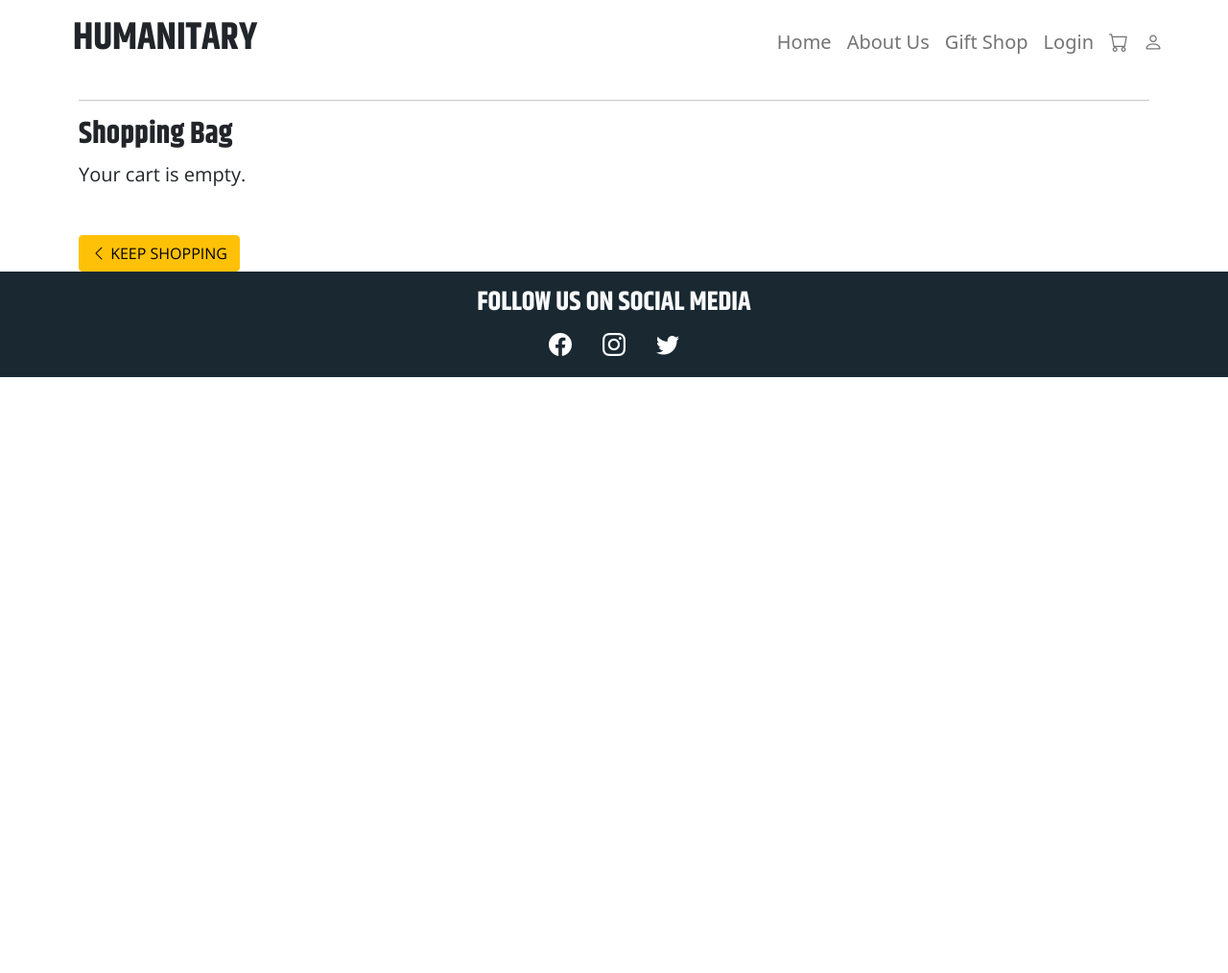
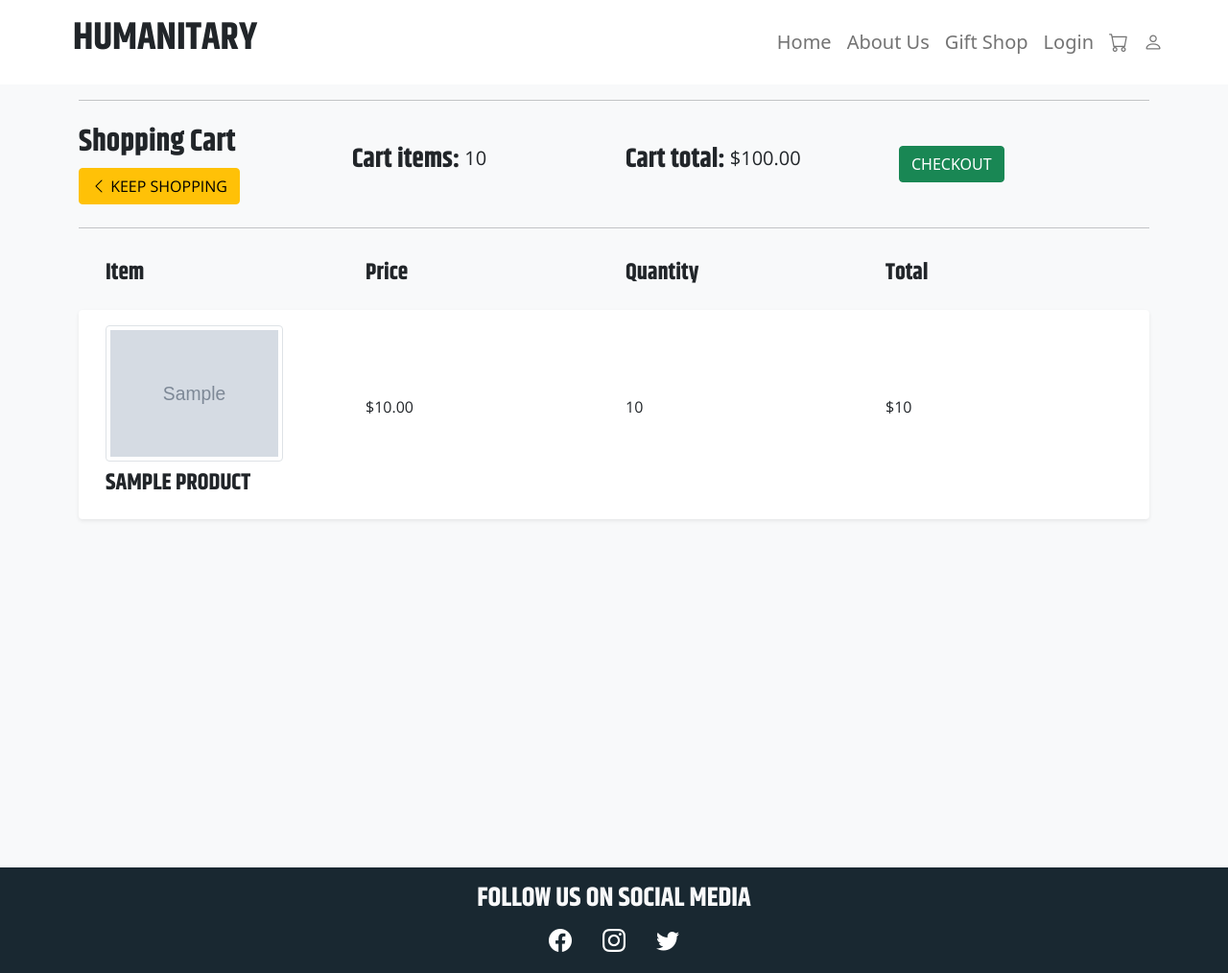
Before and after one commit to Code-Institute-Submissions/humanitary, a Django app: template cart/templates/cart/cart.html in a window 1280 px wide. Shown: the whole page at 96% size. Before the commit the page ends 393 px from the top, so only its background shows below. Run offline with Django 3.2, Linux system fonts and the light colour scheme; tables that the repository leaves empty hold one stand-in row (values such as "Sample post"); the template is opened without the code that fills it: values that come from a table or form of the project are taken from there, most other values are stand-ins (such as "Sample title", 1, 10 or a date in 2020); grey boxes marked "Sample" are stand-in pictures; some libraries are stand-ins or nearby versions.

Commit message:
Add functionality to render orderitems and total cost on the cart page

```diff
--- a/accounts/admin.py
+++ b/accounts/admin.py
@@ -1,6 +1,8 @@
 from django.contrib import admin
-from .models import Customer
+from .models import *
 
 # Register your models here.
 
 admin.site.register(Customer)
+admin.site.register(Order)
+admin.site.register(OrderItem)
--- a/accounts/models.py
+++ b/accounts/models.py
@@ -1,6 +1,8 @@
 from django.db import models
 from django.contrib.auth.models import User
+from django.db.models.deletion import SET_NULL
 from django.db.models.fields import CharField
+from shop.models import Product
 
 # Create your models here.
 
@@ -15,11 +17,41 @@ class Customer(models.Model):
         return self.name
 
 
-class Product(models.Model):
-
-    name = models.CharField(max_length=255)
-    description = models.TextField()
-    price = models.DecimalField(max_digits=6, decimal_places=2)
+class Order(models.Model):
+    customer = models.ForeignKey(
+        Customer, on_delete=SET_NULL, blank=True, null=True)
+    date_ordered = models.DateTimeField(auto_now_add=True)
+    complete = models.BooleanField(default=False, null=True, blank=False)
+    transaction_id = CharField(max_length=200, null=True)
 
     def __str__(self):
-        return self.name
+        return str(self.id)
+
+    @property
+    def get_cart_total(self):
+        orderitems = self.orderitem_set.all()
+        total = sum([item.get_total for item in orderitems])
+        return total
+
+    @property
+    def get_cart_items(self):
+        orderitems = self.orderitem_set.all()
+        total = sum([item.quantity for item in orderitems])
+        return total
+
+
+class OrderItem(models.Model):
+    product = models.ForeignKey(
+        Product, on_delete=models.SET_NULL, blank=True, null=True)
+    order = models.ForeignKey(
+        Order, on_delete=models.SET_NULL, blank=True, null=True)
+    quantity = models.IntegerField(default=0, null=True, blank=True)
+    date_added = models.DateTimeField(auto_now_add=True)
+
+    @property
+    def get_total(self):
+        total = self.product.price * self.quantity
+        return total
+
+    def __def__(self):
+        return self.product.name
--- a/accounts/templates/accounts/profile.html
+++ /dev/null
@@ -1,6 +0,0 @@
-{% extends 'base.html' %}
-{% load static %}
-
-{% block content %}
-
-{% endblock  %}
--- a/cart/contexts.py
+++ /dev/null
@@ -1,15 +0,0 @@
-
-
-def cart_contents(request):
-
-    cart_items = []
-    product_count = 0
-    total_cost = 0
-
-    context = {
-        'cart_items': cart_items,
-        'product_count': product_count,
-        'total_cost': total_cost
-    }
-
-    return context
--- a/cart/templates/cart/cart.html
+++ b/cart/templates/cart/cart.html
@@ -4,19 +4,61 @@
 
 {% block content %}
 
-<div class="container w-100">
+<div class="container h-100">
+{% if items %}
+<hr>
+<div class="row align-items-center">
+    <div class="col-sm-12 col-lg-3 my-2">
+        <h2 class="logo-font">Shopping Cart</h2>
+        <a href="{% url 'shop' %}" class="btn btn-warning">
+            <span class="icon">
+                <i class="bi bi-chevron-left"></i>
+            </span>
+            <span class="text-uppercase">Keep Shopping</span>
+        </a>
+    </div>
+    <div class="col-sm-12 col-lg-3 d-flex flex-row my-2">
+        <h3>Cart items:&nbsp</h3>
+        <span class="lead"> {{ order.get_cart_items }}</span>
+    </div>
+    <div class="col-sm-12 col-lg-3 d-flex flex-row my-2">
+        <h3 class="fw-light">Cart total:&nbsp</h3>
+        <span class="lead">${{ order.get_cart_total|floatformat:2 }}</span>
+    </div>
+    <div class="col-sm-12 col-lg-3 d-flex flex-row my-2">
+        <a class="btn btn-success text-uppercase" href="">Checkout</a>
+    </div>
+</div>
+<hr>
+
+<div class="row mx-auto p-3">
+    <div class="col-3"><h4>Item</h4></div>
+    <div class="col-3"><h4>Price</h4></div>
+    <div class="col-3"><h4>Quantity</h4></div>
+    <div class="col-3"><h4>Total</h4></div>
+</div>
+
+{% for item in items %}
+    <div class="row shadow-sm p-3 mb-5 bg-body rounded mx-auto">
+        <div class="col-3">
+            <img class="img-thumbnail w-75 mb-2" src="{{ item.product.image.url }}" alt="">
+            <h4 class="text-uppercase">{{ item.product.name }}</h4>
+        </div>
+        <div class="col-3 d-flex flex-column justify-content-center">
+            <p>${{ item.product.price|floatformat:2 }}</p>
+        </div>
+        <div class="col-3 d-flex flex-column justify-content-center">
+            <p>{{ item.quantity }}</p>
+        </div>
+        <div class="col-3 d-flex flex-column justify-content-center">
+            <p>${{ item.get_total }}</p>
+        </div>
+    </div>
+{% endfor %}
+{% else %}
+<hr>
 <div class="row">
     <div class="col">
-            <hr>
-            <h2 class="logo-font">Shopping Bag</h2>
-        </div>
-    </div>
-
-    <div class="row">
-        <div class="col">
-            {% if cart_items %}
-                <div class="table-responsive rounded"></div>
-            {% else %}
         <p class="lead mb-5">Your cart is empty.</p>
         <a href="{% url 'shop' %}" class="btn btn-warning">
             <span class="icon">
@@ -24,7 +66,12 @@
             </span>
             <span class="text-uppercase">Keep Shopping</span>
         </a>
+    </div>
+</div>
+<hr>
+
 {% endif %}
+
         </div>
     </div>
 </div>
--- a/humanitary_gift_shop/settings.py
+++ b/humanitary_gift_shop/settings.py
@@ -83,7 +83,6 @@ TEMPLATES = [
                 'django.template.context_processors.request',
                 'django.contrib.auth.context_processors.auth',
                 'django.contrib.messages.context_processors.messages',
-                'cart.contexts.cart_contents',
             ],
         },
     },
--- a/manage.py
+++ b/manage.py
@@ -3,10 +3,14 @@
 import os
 import sys
 
+from django.core.management.commands.runserver import Command as runserver
+runserver.default_port = "8080"
+
 
 def main():
     """Run administrative tasks."""
-    os.environ.setdefault('DJANGO_SETTINGS_MODULE', 'humanitary_gift_shop.settings')
+    os.environ.setdefault('DJANGO_SETTINGS_MODULE',
+                          'humanitary_gift_shop.settings')
     try:
         from django.core.management import execute_from_command_line
     except ImportError as exc:
--- a/shop/models.py
+++ b/shop/models.py
@@ -1,12 +1,9 @@
 from django.db import models
-from django.contrib.auth.models import User
-from django.db.models.fields.related import OneToOneField
 
 # Create your models here.
 
 
 class Product(models.Model):
-
     name = models.CharField(max_length=255)
     description = models.TextField()
     price = models.DecimalField(max_digits=6, decimal_places=2)
--- a/shop/templates/shop/products.html
+++ b/shop/templates/shop/products.html
@@ -4,9 +4,9 @@
 
 {% block content %}
 
-<div class="container-fluid">
+<div class="container-fluid bg-white">
     <div class="row">
-        <h2 class="text-center text-uppercase display-2 bg-white py-5">Gift Shop</h2>
+        <h2 class="text-center text-uppercase display-2 py-5">Gift Shop</h2>
     </div>
 </div>
 <section id="products" class="d-flex justify-content-center align-items-center">
--- a/static/css/cart.css
+++ b/static/css/cart.css
@@ -0,0 +1,3 @@
+body {
+  background-color: #f8f9fa !important;
+}
--- a/static/css/products.css
+++ b/static/css/products.css
@@ -1,3 +1,4 @@
+/* Products page in the shop */
 #products {
   background-color: rgb(237, 237, 237);
 }
@@ -12,6 +13,7 @@
   object-fit: cover;
 }
 
+/* Makes the product car flex */
 .flex-field {
   display: flex;
   justify-content: space-around;
--- a/templates/base.html
+++ b/templates/base.html
@@ -15,6 +15,7 @@
         <link href="https://cdn.jsdelivr.net/npm/bootstrap@5.0.2/dist/css/bootstrap.min.css" rel="stylesheet" integrity="sha384-EVSTQN3/azprG1Anm3QDgpJLIm9Nao0Yz1ztcQTwFspd3yD65VohhpuuCOmLASjC" crossorigin="anonymous">
         <link rel="stylesheet" type="text/css" href="{% static 'css/style.css' %}">
         <link rel="stylesheet" type="text/css" href="{% static 'css/products.css' %}">
+        <link rel="stylesheet" type="text/css" href="{% static 'css/cart.css' %}">
 
     {% endblock  %}
 
```
Also changed, not shown: cart/views.py (+13 -5 lines), home/templates/home/index.html (+10 -2 lines), accounts/migrations/0001_initial.py, accounts/migrations/0002_auto_20210720_1939.py (deleted), accounts/migrations/0002_orderitem.py (added), accounts/migrations/0003_auto_20210720_1944.py (deleted), static/css/profile.css (added). Lines whose indentation alone changed are shown as unchanged.
